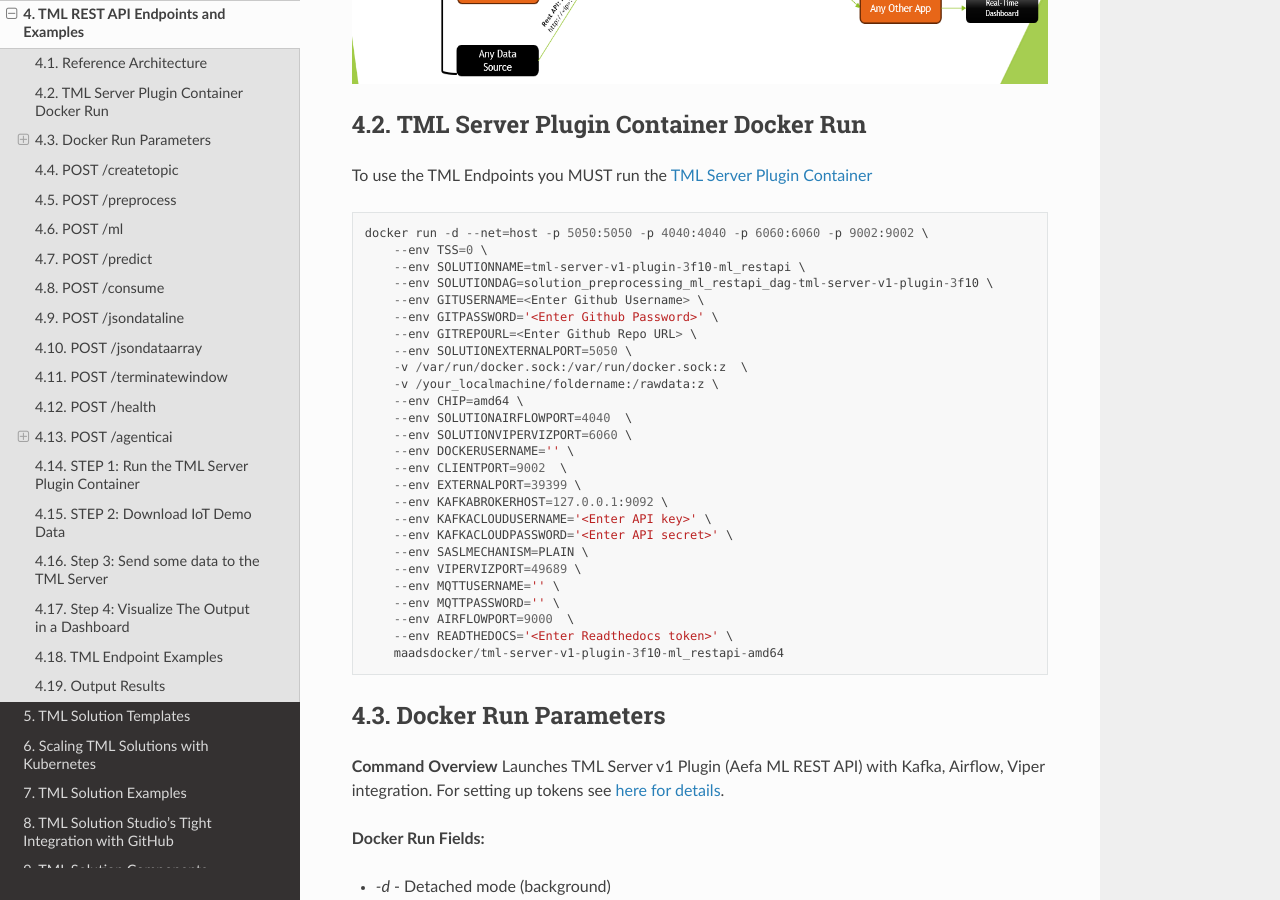
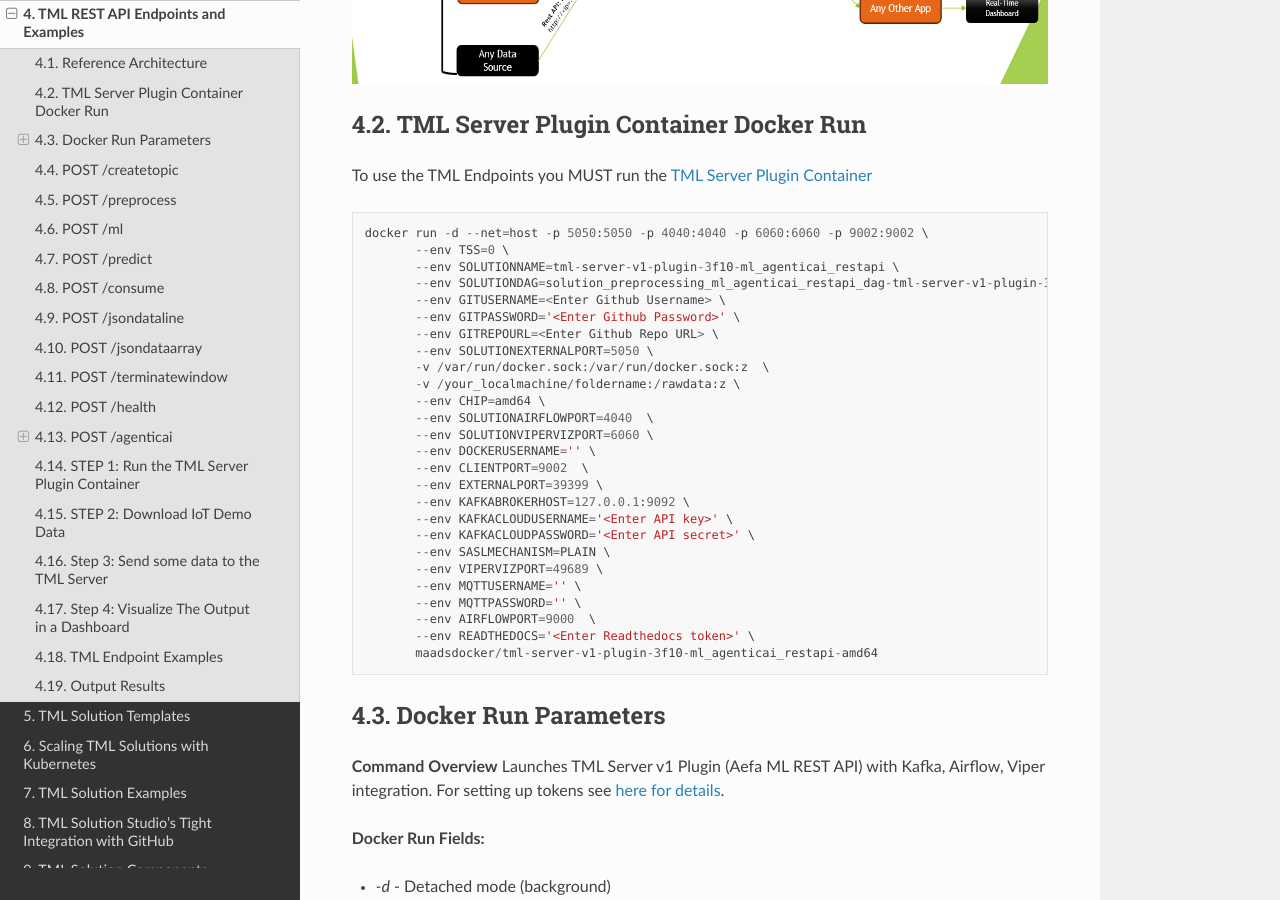
Before and after one commit to smaurice101/readthedocs, a Sphinx documentation site: the page built from docs/source/tmlapi.rst, in a window 1280 px wide and 900 px high, scrolled down 851 px. Built offline with Sphinx 7.4.7 and the Read the Docs theme 3.1.0, drawn with Linux system fonts in a browser that asks for light colours; pages that are not in the unit, such as notebooks, are missing from menus.

Commit message:
Update tmlapi.rst

```diff
--- a/docs/source/tmlapi.rst
+++ b/docs/source/tmlapi.rst
@@ -21,36 +21,36 @@
 TML Server Plugin Container Docker Run
 --------------------------------------
 
-To use the TML Endpoints you MUST run the `TML Server Plugin Container <https://hub.docker.com/r/maadsdocker/tml-server-v1-plugin-3f10-ml_restapi-amd64>`_
+To use the TML Endpoints you MUST run the `TML Server Plugin Container <https://hub.docker.com/r/maadsdocker/tml-server-v1-plugin-3f10-ml_agenticai_restapi-amd64>`_
 
 .. code-block::
 
    docker run -d --net=host -p 5050:5050 -p 4040:4040 -p 6060:6060 -p 9002:9002 \
-       --env TSS=0 \
-       --env SOLUTIONNAME=tml-server-v1-plugin-3f10-ml_restapi \
-       --env SOLUTIONDAG=solution_preprocessing_ml_restapi_dag-tml-server-v1-plugin-3f10 \
-       --env GITUSERNAME=<Enter Github Username> \
-       --env GITPASSWORD='<Enter Github Password>' \
-       --env GITREPOURL=<Enter Github Repo URL> \
-       --env SOLUTIONEXTERNALPORT=5050 \
-       -v /var/run/docker.sock:/var/run/docker.sock:z  \
-       -v /your_localmachine/foldername:/rawdata:z \
-       --env CHIP=amd64 \
-       --env SOLUTIONAIRFLOWPORT=4040  \
-       --env SOLUTIONVIPERVIZPORT=6060 \
-       --env DOCKERUSERNAME='' \
-       --env CLIENTPORT=9002  \
-       --env EXTERNALPORT=39399 \
-       --env KAFKABROKERHOST=127.0.0.1:9092 \
-       --env KAFKACLOUDUSERNAME='<Enter API key>' \
-       --env KAFKACLOUDPASSWORD='<Enter API secret>' \
-       --env SASLMECHANISM=PLAIN \
-       --env VIPERVIZPORT=49689 \
-       --env MQTTUSERNAME='' \
-       --env MQTTPASSWORD='' \
-       --env AIRFLOWPORT=9000  \
-       --env READTHEDOCS='<Enter Readthedocs token>' \
-       maadsdocker/tml-server-v1-plugin-3f10-ml_restapi-amd64
+          --env TSS=0 \
+          --env SOLUTIONNAME=tml-server-v1-plugin-3f10-ml_agenticai_restapi \
+          --env SOLUTIONDAG=solution_preprocessing_ml_agenticai_restapi_dag-tml-server-v1-plugin-3f10 \
+          --env GITUSERNAME=<Enter Github Username> \
+          --env GITPASSWORD='<Enter Github Password>' \
+          --env GITREPOURL=<Enter Github Repo URL> \
+          --env SOLUTIONEXTERNALPORT=5050 \
+          -v /var/run/docker.sock:/var/run/docker.sock:z  \
+          -v /your_localmachine/foldername:/rawdata:z \
+          --env CHIP=amd64 \
+          --env SOLUTIONAIRFLOWPORT=4040  \
+          --env SOLUTIONVIPERVIZPORT=6060 \
+          --env DOCKERUSERNAME='' \
+          --env CLIENTPORT=9002  \
+          --env EXTERNALPORT=39399 \
+          --env KAFKABROKERHOST=127.0.0.1:9092 \
+          --env KAFKACLOUDUSERNAME='<Enter API key>' \
+          --env KAFKACLOUDPASSWORD='<Enter API secret>' \
+          --env SASLMECHANISM=PLAIN \
+          --env VIPERVIZPORT=49689 \
+          --env MQTTUSERNAME='' \
+          --env MQTTPASSWORD='' \
+          --env AIRFLOWPORT=9000  \
+          --env READTHEDOCS='<Enter Readthedocs token>' \
+          maadsdocker/tml-server-v1-plugin-3f10-ml_agenticai_restapi-amd64
 
 Docker Run Parameters
 ----------------------
```
